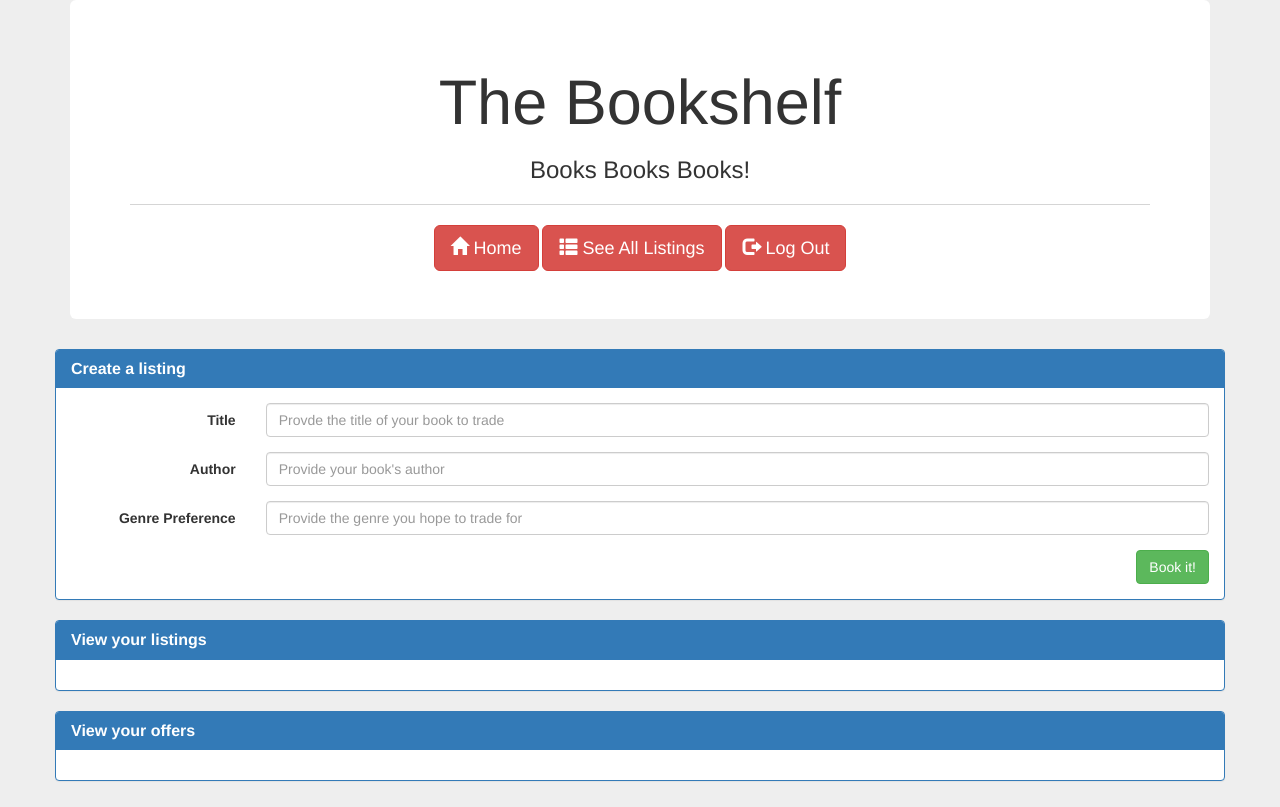
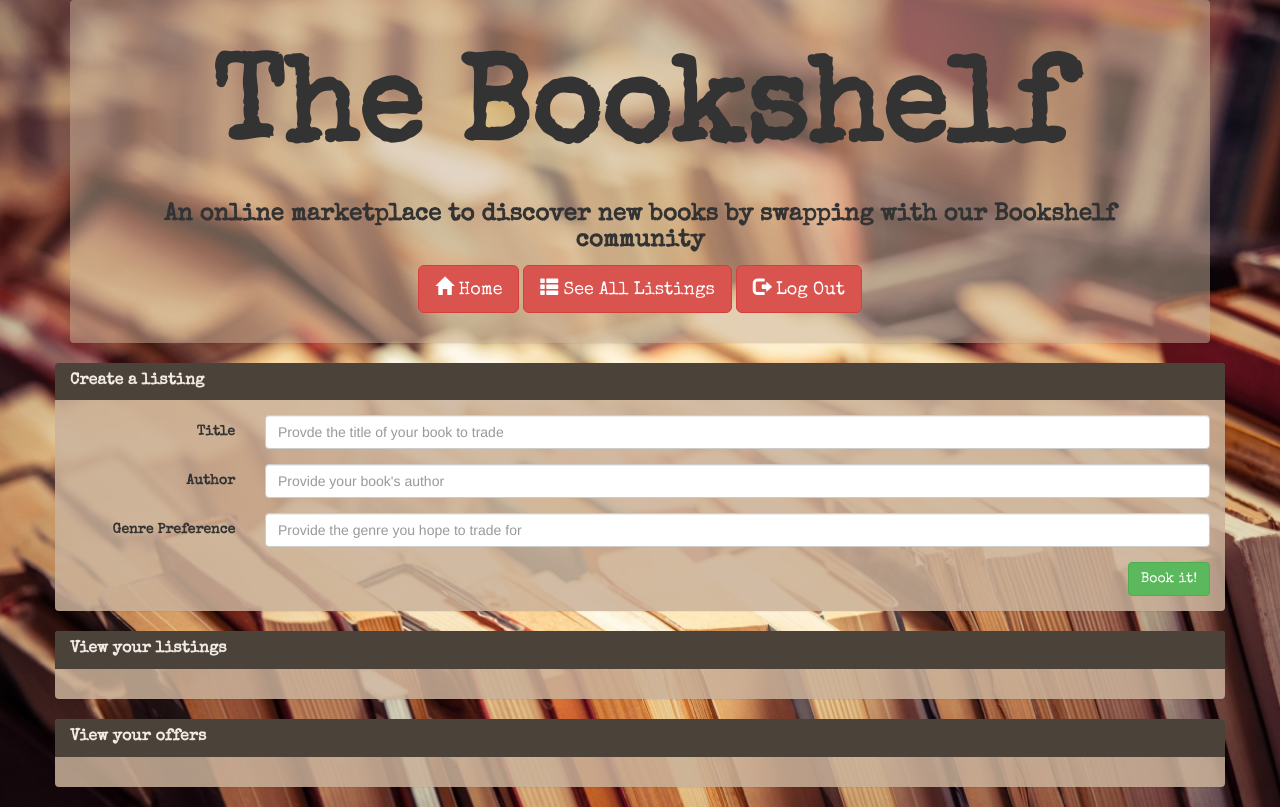
Before and after one commit to jrs112/book-trading-app, a website: page public/members.html in a window 1280 px wide. Drawn offline with nearby package versions, Linux system fonts and the light colour scheme; no server answers; a web font is replaced by a local one.

Commit message:
html and css styling

```diff
--- a/config/config.json
+++ b/config/config.json
@@ -1,7 +1,7 @@
 {
   "development": {
     "username": "root",
-    "password": "Jordan23!",
+    "password": "Keo$10261987",
     "database": "books_db",
     "host": "127.0.0.1",
     "dialect": "mysql"
--- a/public/css/style.css
+++ b/public/css/style.css
@@ -1,14 +1,61 @@
 body {
-	background-color: #EEEEEE;
+	background-image: url("books.jpeg");
+  	background-size: cover;
+  }
+
+h1 {
+	font-size: 120px;
+	font-family: 'Special Elite', cursive;
+	font-style: bold;
 }
 
-.jumbotron {
-	background-color: #FFFFFF;
+h2 {
+	font-family: 'Special Elite', cursive;
+}
+
+h3 {
+	font-family: 'Special Elite', cursive;
+	font-style: bold;
+}
+
+.well {
+	font-family: 'Special Elite', cursive;
+}
+
+
+#introPanel {
+	background: rgba(202, 178, 154, 0.5);
+	border: none;
+	text-align: center;
+	padding: 30px;
+}
+
+#formStyle {
+	background: rgba(202, 178, 154, 0.85);
+	border: none;
+}
+
+#formHeaderStyle {
+	background-color:#4B4239;
+	color: #F1EBE5;
+	border: none;
+}
+
+label {
+	font-family: 'Special Elite', cursive;
+}
+
+.btn {
+	font-family: 'Special Elite', cursive;
 }
 
 #desc {
 	text-align: center;
 	font-style: italic;
+}
+
+#submit {
+	font-family: 'Special Elite', cursive;
 }
 
 .sendProposal {
--- a/public/members.html
+++ b/public/members.html
@@ -11,22 +11,22 @@
         <script src="https://code.jquery.com/jquery.js"></script>
         <script src="https://maxcdn.bootstrapcdn.com/bootstrap/3.3.6/js/bootstrap.min.js" integrity="sha384-0mSbJDEHialfmuBBQP6A4Qrprq5OVfW37PRR3j5ELqxss1yVqOtnepnHVP9aJ7xS" crossorigin="anonymous"></script>
         <link rel="stylesheet" type="text/css" href="css/style.css">
+        <link href="https://fonts.googleapis.com/css?family=Damion|Droid+Sans+Mono|Great+Vibes|Handlee|Homemade+Apple|Marck+Script|Sacramento|Special+Elite" rel="stylesheet">
     </head>
 
     <body>
 
     <div class="container">
-        <div class="jumbotron text-center">
-            <h1>The Bookshelf</h1>
-            <h3>Books Books Books!</h3>
-            <hr>
+       <div class = "panel panel-default" id = "introPanel">
+        <h1><strong>The Bookshelf</strong></h1>
+          <h3><strong>An online marketplace to discover new books by swapping with our Bookshelf community</strong></h3>
             <a href="/" class="btn btn-danger btn-lg"><span class="glyphicon glyphicon-home"></span> Home</a>
             <a href="/view" class="btn btn-danger btn-lg"><span class="glyphicon glyphicon-th-list"></span> See All Listings</a>
             <a href="/logout" class="btn btn-danger btn-lg"><span class="glyphicon glyphicon-log-out"></span> Log Out</a>
         </div>
         <div class = "row">
-            <div class = "panel panel-primary">
-                <div class = "panel-heading"><h1 class="panel-title"><strong>Create a listing</strong></h1>
+            <div class = "panel panel-primary" id="formStyle">
+                 <div class = "panel-heading" id = "formHeaderStyle"><h1 class="panel-title"><strong>Create a listing</strong></h1>
                 </div>
                 <div class = "panel-body">
                     <form class="form-horizontal">
@@ -59,24 +59,21 @@
             </div>
         </div>
         <div class = "row">
-            <div class = "panel panel-primary">
-                <div class = "panel-heading"><h3 class="panel-title"><strong>View your listings</h3></strong></div>
+            <div class = "panel panel-primary" id="formStyle">
+                <div class = "panel-heading" id = "formHeaderStyle"><h3 class="panel-title"><strong>View your listings</h3></strong></div>
                 <div class = "panel-body">
                 <div id = "listingCont"></div>
                 </div>
             </div>
         </div>
         <div class = "row">
-            <div class = "panel panel-primary">
-                <div class = "panel-heading"><h3 class="panel-title"><strong>View your offers</h3></strong></div>
+            <div class = "panel panel-primary" id="formStyle">
+                <div class = "panel-heading" id = "formHeaderStyle"><h3 class="panel-title"><strong>View your offers</h3></strong></div>
                 <div class = "panel-body">
                 <div id = "offerCont"></div>
                 </div>
             </div>
         </div>
-        <!-- div class = "row">
-            <img src="../css/books.jpeg" alt="Home">
-        </div> -->
     </div>
 
 <script type="text/javascript" src="js/members.js"></script>
```
Also changed, not shown: public/createProfile.html (+6 -6 lines), public/index.html (+10 -15 lines), public/view.html (+12 -12 lines), public/css/download.jpg (added).
